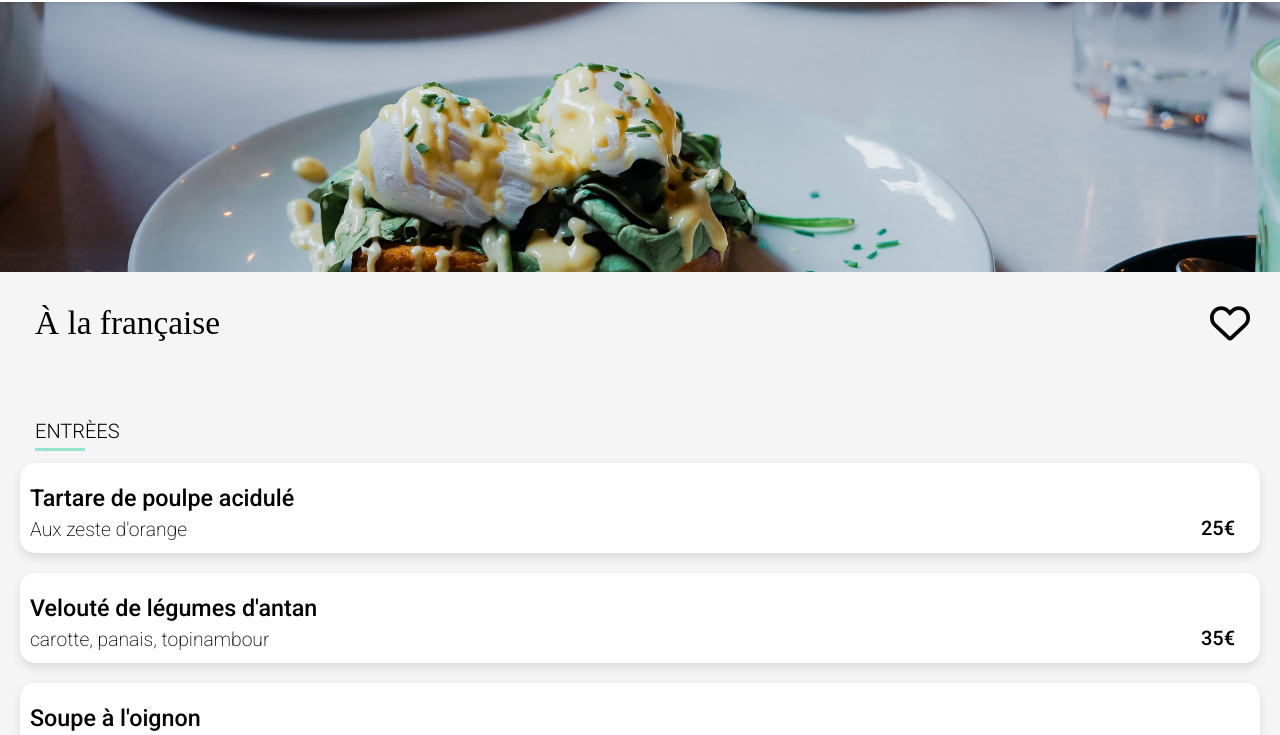
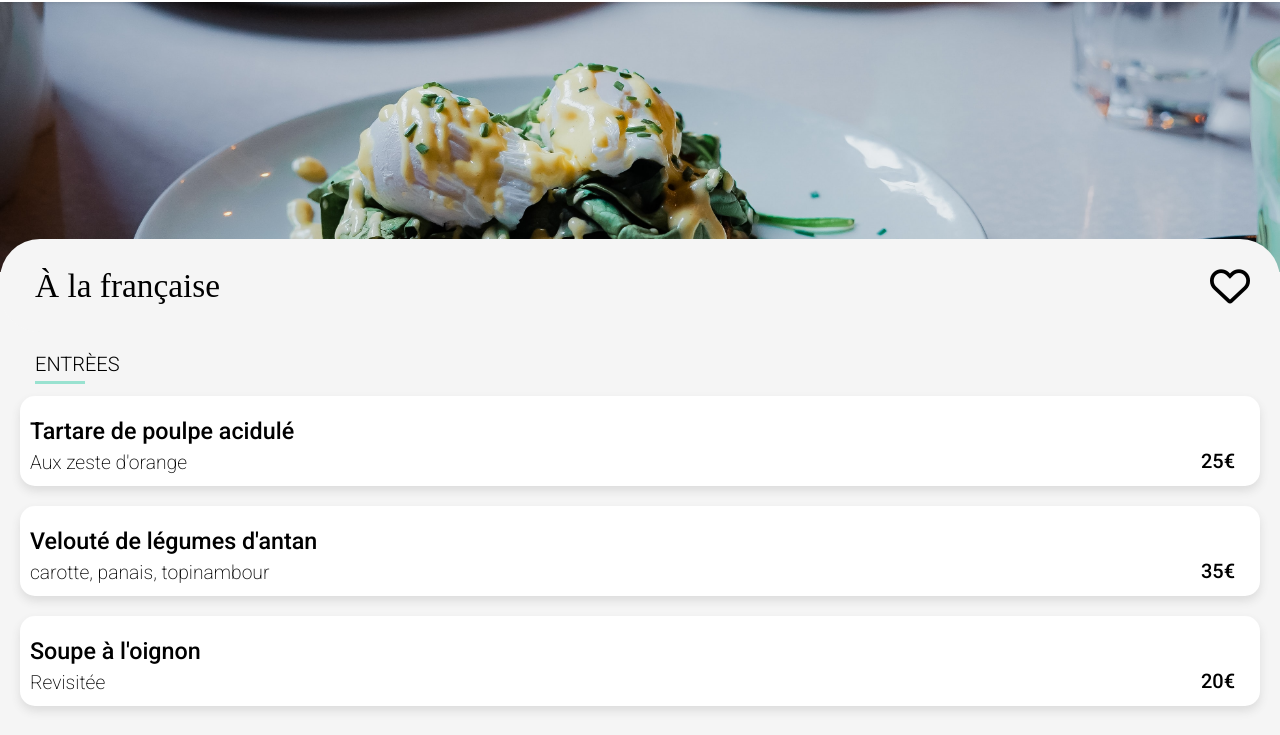
Before and after one commit to LastBlaze/ledunefrancois_3_210222, a website: page A_la_francaise.html in a window 1280 px wide. Shown: the part 62-797 px from the top of the page. Drawn offline with Linux system fonts and the light colour scheme; a web font is replaced by a local one.

Commit message:
finalité border radius

```diff
--- a/sass/pages/_Restaurants.scss
+++ b/sass/pages/_Restaurants.scss
@@ -26,11 +26,15 @@
 /*titre page + heart */
 
 .title {
+    background-color: rgb(245, 245, 245);
     position: relative;
     bottom: 0px;
     display: flex;
     border-radius: 40px 40px 00;
     align-items: center;
+    margin-top: -37px;
+    margin-bottom: -30px;
+
     h2 {
         font-size: 25pt;
         font-weight: 400;
```
Also changed, not shown: assets/css/style.css, 1 other file.
